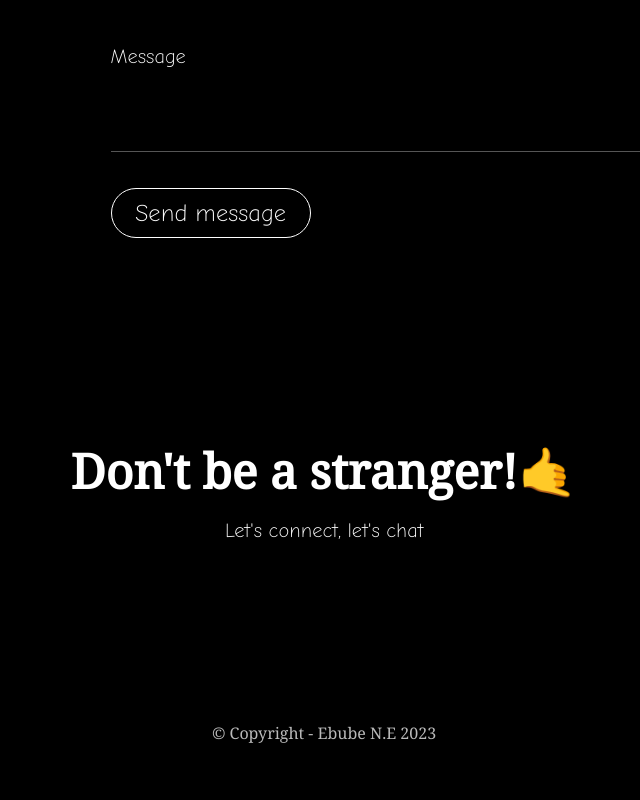
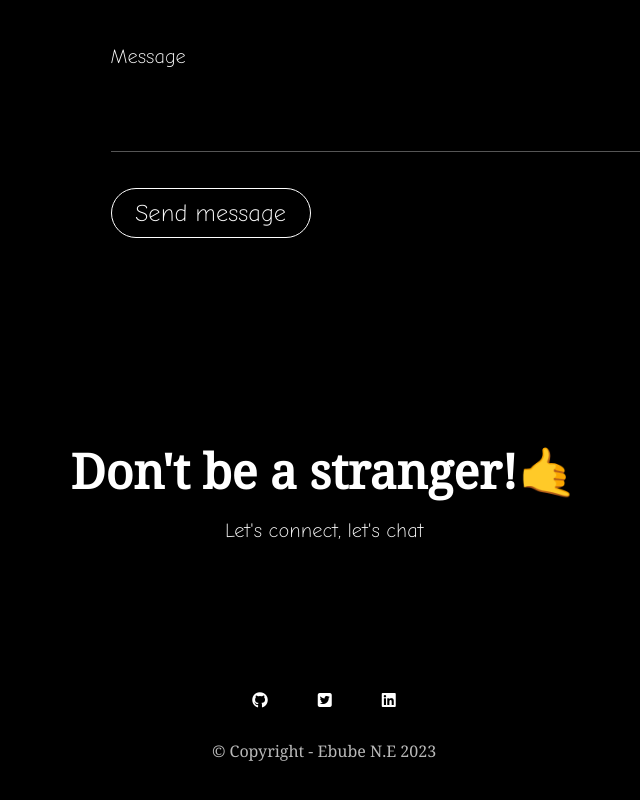
Before and after one commit to Officialbube/portfolio_v2, a plain HTML site: page index.html in a window 1280 px wide. Shown: the part 2447-3247 px from the top of the page, without its empty margins (316-956 px from the left). Drawn offline with Linux system fonts and the light colour scheme.

Commit message:
added socials icons

```diff
--- a/index.html
+++ b/index.html
@@ -6,6 +6,7 @@
     <meta name="viewport" content="width=device-width, initial-scale=1.0">
     <title>Document</title>
     <link rel="stylesheet" href="/style.css">
+    <script src="https://kit.fontawesome.com/075019fa93.js" crossorigin="anonymous"></script>
 </head>
 <body>
     <header class="header">
@@ -157,7 +158,12 @@
         <div class="footer-container">
             <p class="footer-text1">Don't be a stranger!🤙</p>
             <p class="footer-text2">Let's connect, let's chat</p>
+            <nav>
+                <a href=""><i class="fa-brands fa-github"></i></a>
+                <a href=""><i class="fa-brands fa-square-twitter"></i></a>
+                <a href=""><i class="fa-brands fa-linkedin"></i></a>
 
+            </nav>
             <p class="copy">© Copyright - Ebube N.E 2023</p>
 
         </div>
--- a/style.css
+++ b/style.css
@@ -352,6 +352,14 @@ footer{
     font-size: 20px;
     margin-bottom: 150px;
 }
+.footer-container nav{
+    display: flex;
+    justify-content: space-around;
+    padding: 0 50px;
+}
+.footer-container nav a{
+    color: #ffffff;
+}
 .copy{
     font-family: 'Noto Serif', serif;
     font-size: 16px;
```
